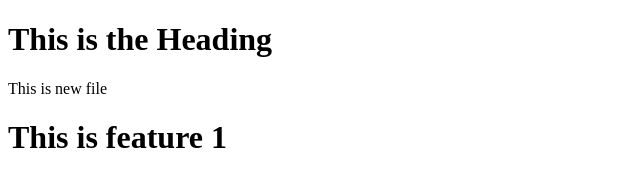
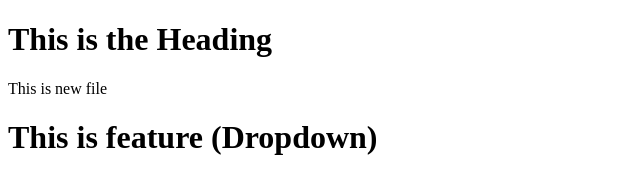
Before and after one commit to sabhijit084/LocalRepo, a plain HTML site: page index.html in a window 1280 px wide. Shown: the whole page, without its empty margins (0-640 px from the left). Drawn offline with Linux system fonts and the light colour scheme.

```diff
--- a/index.html
+++ b/index.html
@@ -8,6 +8,6 @@
 <body>
     <h1>This is the Heading</h1>
     <p>This is new file</p>
-    <h1>This is feature 1</h1>
+    <h1>This is feature (Dropdown)</h1>
 </body>
 </html>
```
